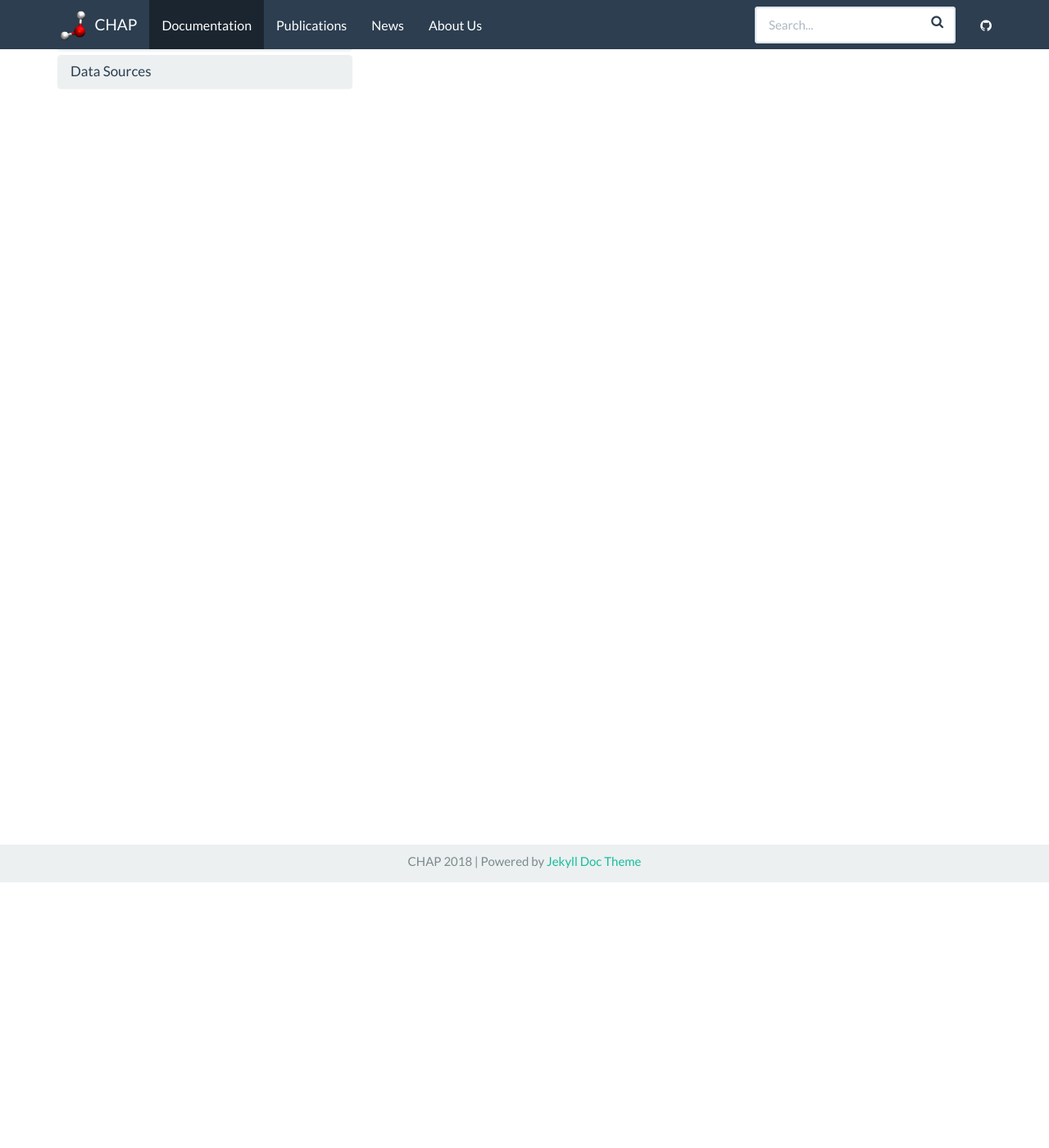
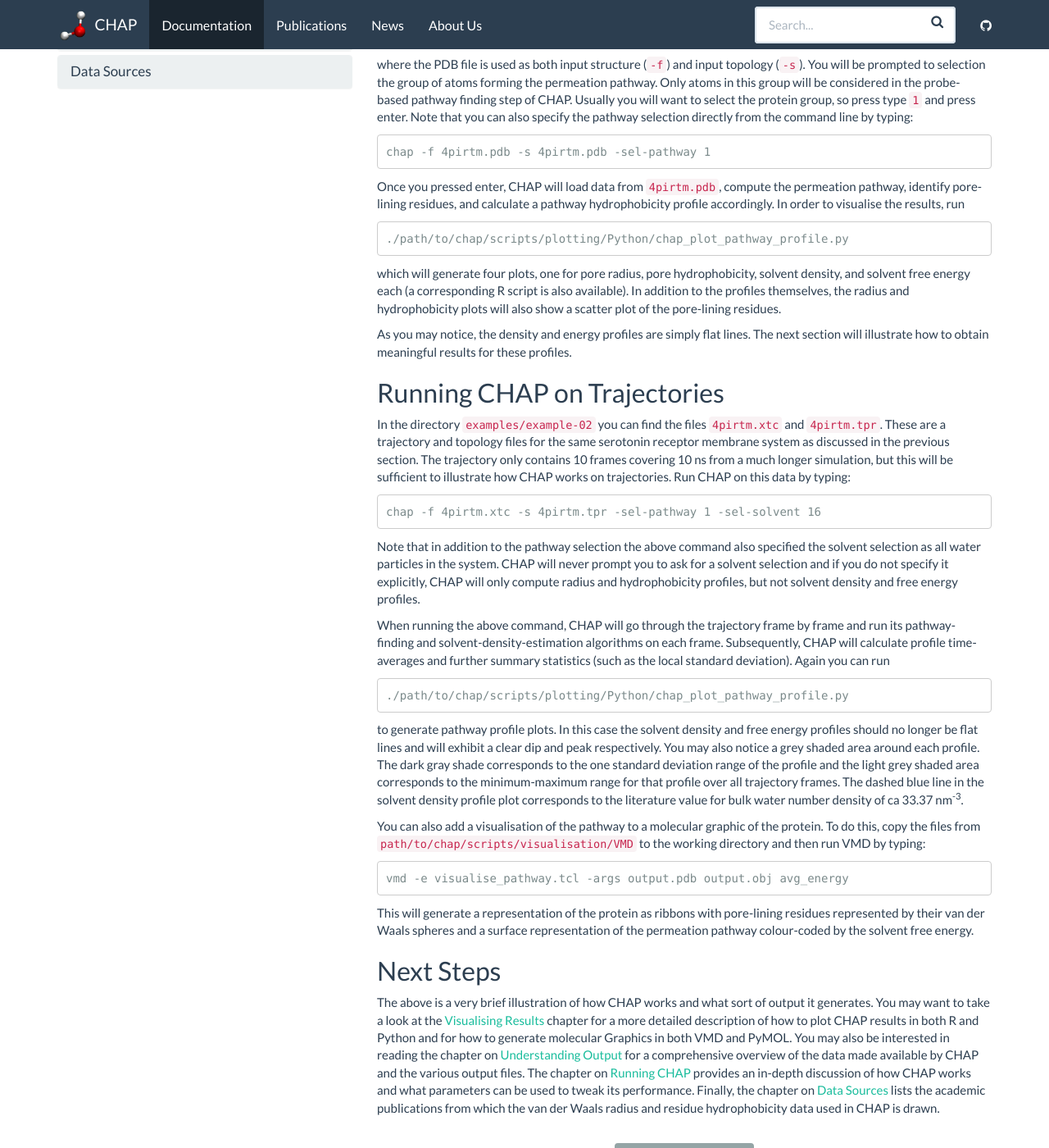
Before and after one commit to channotation/chap, a Jekyll site: the page built from docs/_docs/getting-started/annotation_example.md, in a window 1280 px wide and 1400 px high, scrolled down 324 px. Shown: the whole window at 82% size. Built offline with Jekyll 4.4.1, drawn with Linux system fonts in a browser that asks for light colours; nearby versions of some CDN libraries; some of the changed text lies outside the part shown.

Commit message:
Wrote brief walkthrough of how to run CHAP.

````diff
--- a/docs/_docs/getting-started/annotation_example.md
+++ b/docs/_docs/getting-started/annotation_example.md
@@ -3,5 +3,61 @@ title: Annotation Example
 permalink: /docs/annotation_example/
 ---
 
+CHAP can be used with both PDB structures and molecular dynamics trajectories. The directory `chap/examples` contains example data for both cases and the following two sections will give a brief overview of how to run CHAP.
 
-## Buttons
+
+## Running CHAP on Structures
+
+Under `examples/example-01/` you can find the file `4pirtm.pdb`, which contains the transmembrane domain of a serotonin receptor (PDB: 4PIR) channel embedded in a POPC bilayer and solvated in a sodium chloride solution. To compute a radius profile for this channel structure, type
+
+```
+chap -f 4pirtm.pdb -s 4pirtm.pdb
+```
+
+where the PDB file is used as both input structure (`-f`) and input topology (`-s`). You will be prompted to selection the group of atoms forming the permeation pathway. Only atoms in this group will be considered in the probe-based pathway finding step of CHAP. Usually you will want to select the protein group, so press type `1` and press enter. Note that you can also specify the pathway selection directly from the command line by typing:
+
+```
+chap -f 4pirtm.pdb -s 4pirtm.pdb -sel-pathway 1
+```
+
+Once you pressed enter, CHAP will load data from `4pirtm.pdb`, compute the permeation pathway, identify pore-lining residues, and calculate a pathway hydrophobicity profile accordingly. In order to visualise the results, run
+
+```
+./path/to/chap/scripts/plotting/Python/chap_plot_pathway_profile.py
+```
+
+which will generate four plots, one for pore radius, pore hydrophobicity, solvent density, and solvent free energy each (a corresponding R script is also available). In addition to the profiles themselves, the radius and hydrophobicity plots will also show a scatter plot of the pore-lining residues.
+
+As you may notice, the density and energy profiles are simply flat lines. The next section will illustrate how to obtain meaningful results for these profiles.
+
+
+## Running CHAP on Trajectories
+
+In the directory `examples/example-02` you can find the files `4pirtm.xtc` and `4pirtm.tpr`. These are a trajectory and topology files for the same serotonin receptor membrane system as discussed in the previous section. The trajectory only contains 10 frames covering 10 ns from a much longer simulation, but this will be sufficient to illustrate how CHAP works on trajectories. Run CHAP on this data by typing:
+
+```
+chap -f 4pirtm.xtc -s 4pirtm.tpr -sel-pathway 1 -sel-solvent 16
+```
+
+Note that in addition to the pathway selection the above command also specified the solvent selection as all water particles in the system. CHAP will never prompt you to ask for a solvent selection and if you do not specify it explicitly, CHAP will only compute radius and hydrophobicity profiles, but not solvent density and free energy profiles.
+
+When running the above command, CHAP will go through the trajectory frame by frame and run its pathway-finding and solvent-density-estimation algorithms on each frame. Subsequently, CHAP will calculate profile time-averages and further summary statistics (such as the local standard deviation). Again you can run
+
+```
+./path/to/chap/scripts/plotting/Python/chap_plot_pathway_profile.py
+```
+
+to generate pathway profile plots. In this case the solvent density and free energy profiles should no longer be flat lines and will exhibit a clear dip and peak respectively. You may also notice a grey shaded area around each profile. The dark gray shade corresponds to the one standard deviation range of the profile and the light grey shaded area corresponds to the minimum-maximum range for that profile over all trajectory frames. The dashed blue line in the solvent density profile plot corresponds to the literature value for bulk water number density of ca 33.37 nm<sup>-3</sup>.
+
+You can also add a visualisation of the pathway to a molecular graphic of the protein. To do this, copy the files from `path/to/chap/scripts/visualisation/VMD` to the working directory and then run VMD by typing:
+
+```
+vmd -e visualise_pathway.tcl -args output.pdb output.obj avg_energy
+```
+
+This will generate a representation of the protein as ribbons with pore-lining residues represented by their van der Waals spheres and a surface representation of the permeation pathway colour-coded by the solvent free energy.
+
+
+## Next Steps ##
+
+The above is a very brief illustration of how CHAP works and what sort of output it generates. You may want to take a look at the [Visualising Results](http://www.channotation.org/docs/plotting_python/) chapter for a more detailed description of how to plot CHAP results in both R and Python and for how to generate molecular Graphics in both VMD and PyMOL. You may also be interested in reading the chapter on [Understanding Output](http://www.channotation.org/docs/overview_output/) for a comprehensive overview of the data made available by CHAP and the various output files. The chapter on [Running CHAP](http://www.channotation.org/docs/chap_workflow/) provides an in-depth discussion of how CHAP works and what parameters can be used to tweak its performance. Finally, the chapter on [Data Sources](http://www.channotation.org/docs/vdw_radii/) lists the academic publications from which the van der Waals radius and residue hydrophobicity data used in CHAP is drawn.
````
